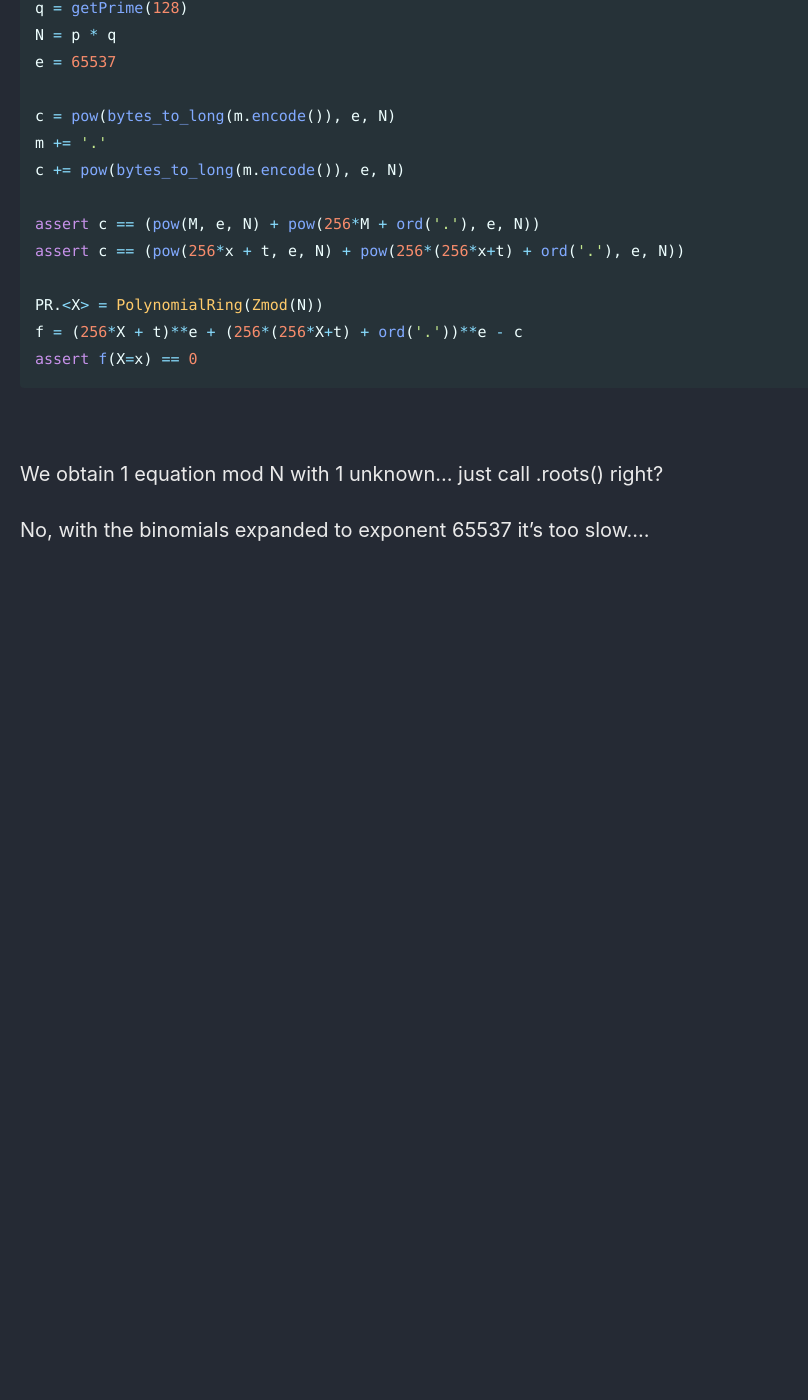
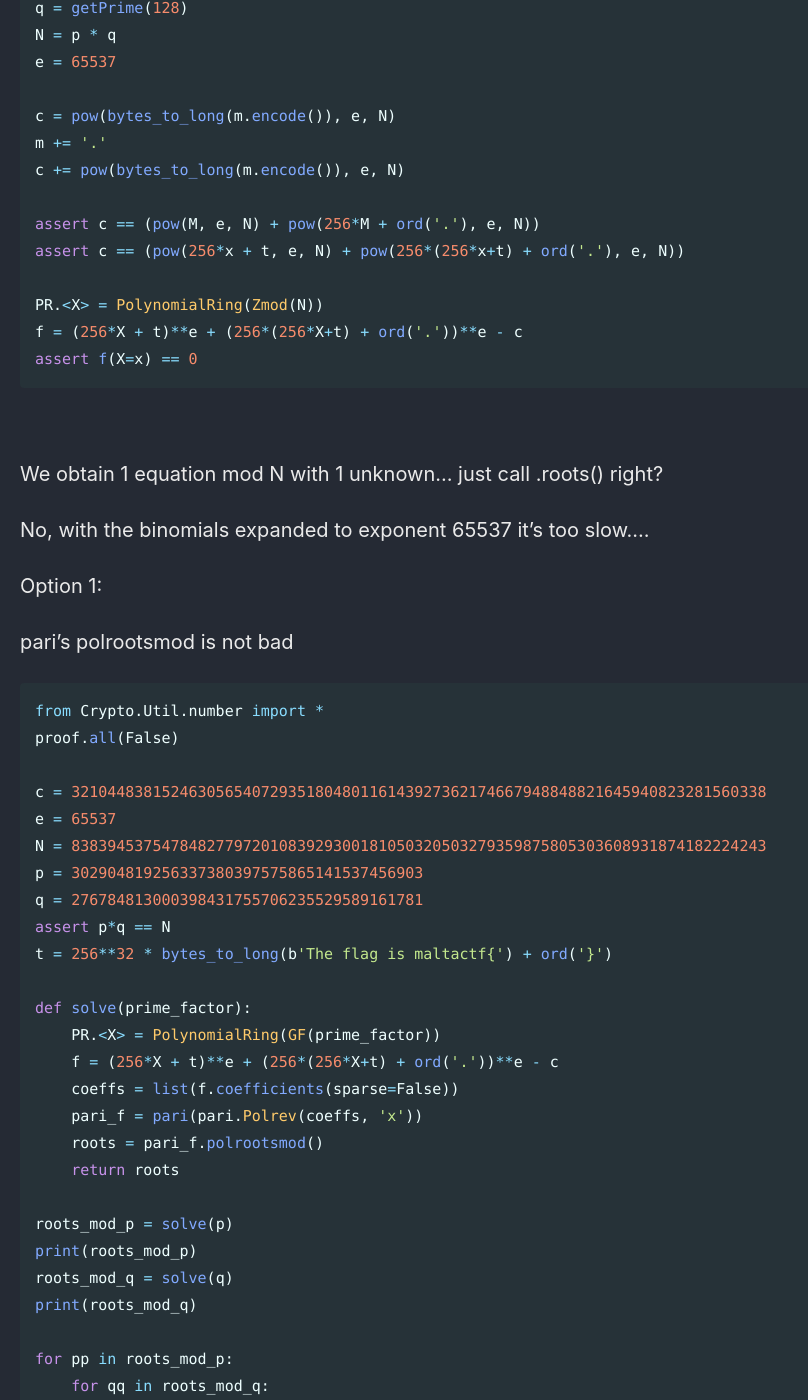
Before and after one commit to Connor-McCartney/Connor-McCartney.github.io, a Jekyll site: the page built from _pages/cryptography/other/grammarnaziMaltaQuals2025.md, in a window 1280 px wide and 1400 px high, scrolled down 1815 px. Shown: the whole window, without its empty margins (0-808 px from the left). Built offline with Jekyll 4.4.1, drawn with Linux system fonts in a browser that asks for light colours; cached includes are drawn as plain includes; before the commit the page ends 2416 px from its top, so only the background shows below that; some of the changed text lies outside the part shown.

Commit message:
Update grammarnaziMaltaQuals2025.md

````diff
--- a/_pages/cryptography/other/grammarnaziMaltaQuals2025.md
+++ b/_pages/cryptography/other/grammarnaziMaltaQuals2025.md
@@ -90,3 +90,50 @@ assert f(X=x) == 0
 We obtain 1 equation mod N with 1 unknown... just call .roots() right?
 
 No, with the binomials expanded to exponent 65537 it's too slow....
+
+Option 1:
+
+pari's polrootsmod is not bad
+
+```python
+from Crypto.Util.number import *
+proof.all(False)
+
+c = 32104483815246305654072935180480116143927362174667948848821645940823281560338
+e = 65537
+N = 83839453754784827797201083929300181050320503279359875805303608931874182224243
+p = 302904819256337380397575865141537456903
+q = 276784813000398431755706235529589161781
+assert p*q == N
+t = 256**32 * bytes_to_long(b'The flag is maltactf{') + ord('}')
+
+def solve(prime_factor):
+    PR.<X> = PolynomialRing(GF(prime_factor))
+    f = (256*X + t)**e + (256*(256*X+t) + ord('.'))**e - c
+    coeffs = list(f.coefficients(sparse=False))
+    pari_f = pari(pari.Polrev(coeffs, 'x'))
+    roots = pari_f.polrootsmod()
+    return roots
+
+roots_mod_p = solve(p)
+print(roots_mod_p)
+roots_mod_q = solve(q)
+print(roots_mod_q)
+
+for pp in roots_mod_p:
+    for qq in roots_mod_q:
+        flag = long_to_bytes(int(crt([Integer(pp), Integer(qq)], [p,q])))
+        try:
+            print(flag.decode())
+        except:
+            pass
+```
+
+```
+$ time sage solve.sage
+[Mod(53126147214111282958792288694359104369, 302904819256337380397575865141537456903), Mod(102676800749335072686760682938685158581, 302904819256337380397575865141537456903), Mod(279567651354133789096331775415225344056, 302904819256337380397575865141537456903)]~
+[Mod(57366902235977733831484439313893621575, 276784813000398431755706235529589161781), Mod(128540216454252556772445981320102598547, 276784813000398431755706235529589161781)]~
+Ferm4ts_littl3_polyn0mial_tr1ck
+
+real	2m46.949s
+```
````
